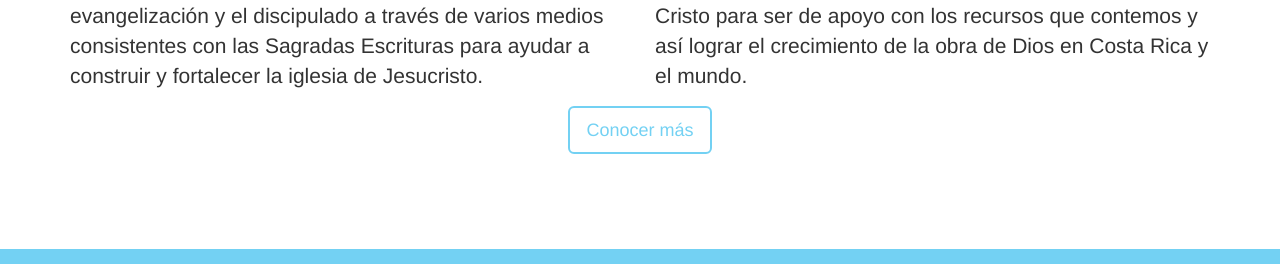
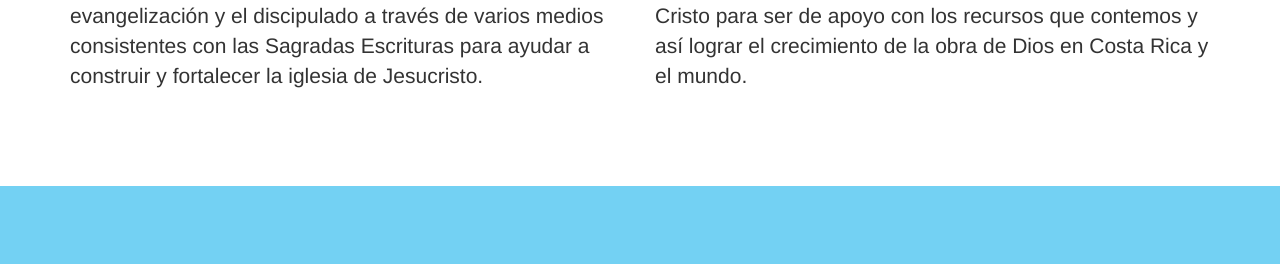
Before and after one commit to leovp17/PVCR-Landing-Page-2016, a plain HTML site: page index.html in a window 1280 px wide. Shown: the part 1136-1400 px from the top of the page. Drawn offline with Linux system fonts and the light colour scheme.

Commit message:
Se elimina btn de ver mas

```diff
--- a/index.html
+++ b/index.html
@@ -61,7 +61,7 @@
 					<p>Palabra de Vida tiene como <span>visión</span> el servicio al cuerpo de Cristo para ser de apoyo con los recursos que contemos y así lograr el crecimiento de la obra de Dios en Costa Rica y el mundo.</p>
 				</div>
 			</div>
-			<p class="btn-container"><a class="btn btn-primary btn-lg" href="#" role="button">Conocer más</a></p>
+			<!--<p class="btn-container"><a class="btn btn-primary btn-lg" href="#" role="button">Conocer más</a></p>-->
 		</div>
 	</div>
 
```
Also changed, not shown: 1 other file.
